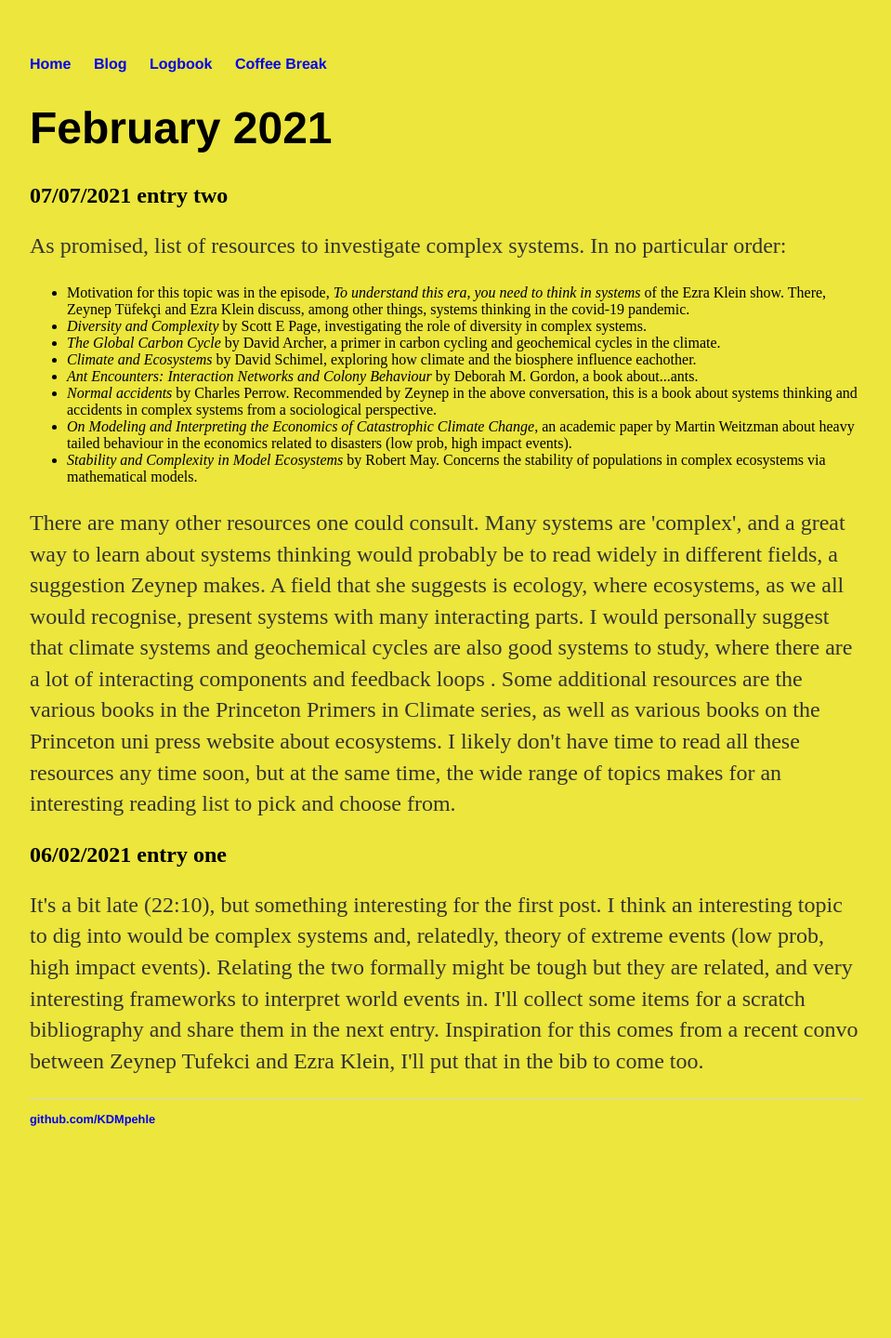
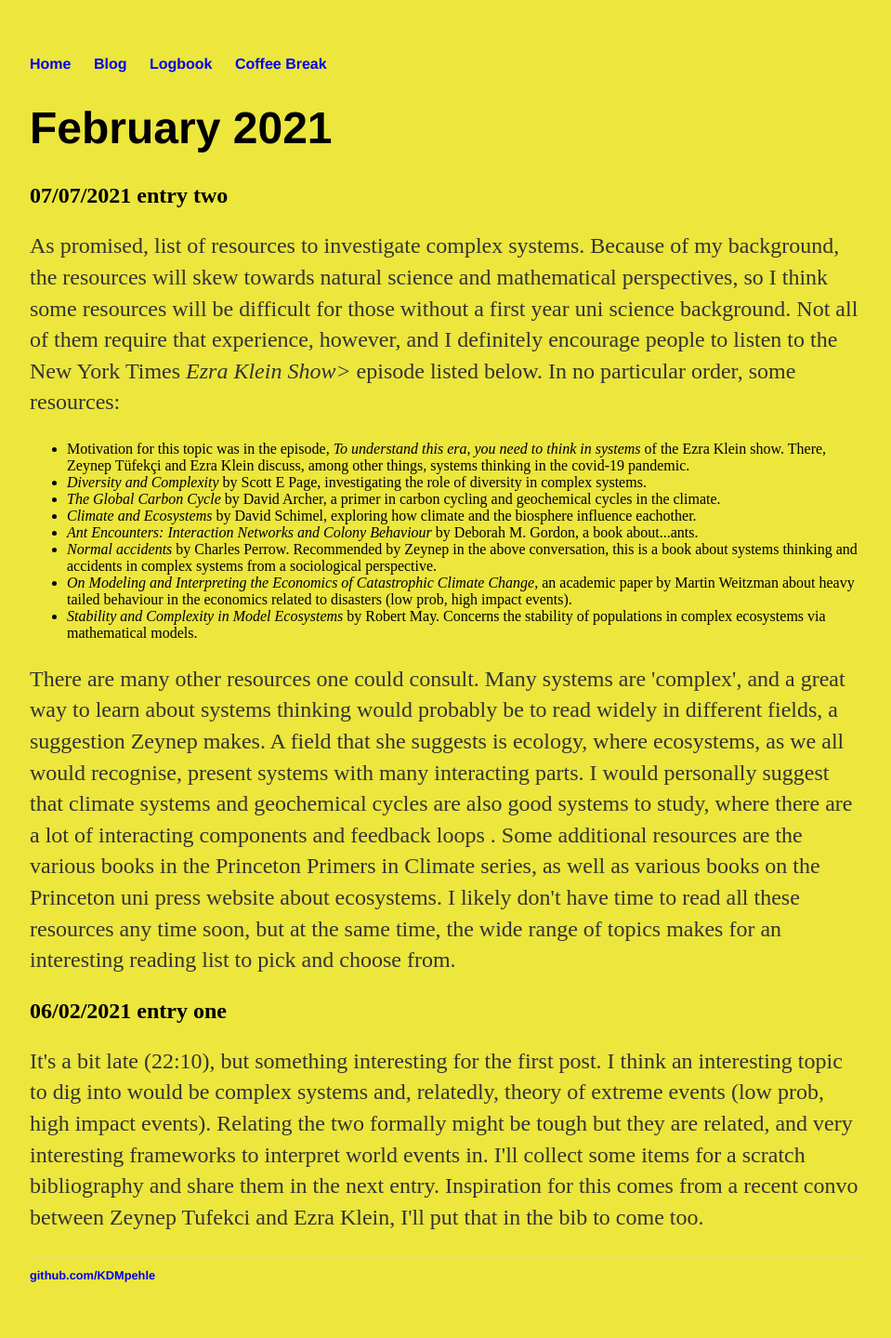
Before and after one commit to KDMpehle/KDMpehle.github.io, a Jekyll site: the page built from Logbook/_posts/2021-02-07-entry-one.md, in a window 1280 px wide. Shown: the whole page at 93% size, without its empty margins (160-1119 px from the left). Built offline with Jekyll 4.4.1, drawn with Linux system fonts in a browser that asks for light colours; before the commit the page ends 1271 px from its top, so only the background shows below that.

Commit message:
entry two feb2021 edited

```diff
--- a/Logbook/_posts/2021-02-07-entry-one.md
+++ b/Logbook/_posts/2021-02-07-entry-one.md
@@ -4,7 +4,7 @@ title: "February 2021"
 date: 2021-02-06
 ---
 <h2>07/07/2021 entry two</h2>
-<p> As promised, list of resources to investigate complex systems. In no particular order:
+<p> As promised, list of resources to investigate complex systems. Because of my background, the resources will skew towards natural science and mathematical perspectives, so I think some resources will be difficult for those without a first year uni science background. Not all of them require that experience, however, and I definitely encourage people to listen to the New York Times <i> Ezra Klein Show></i> episode listed below. In no particular order, some resources:
 <ul>
 <li> Motivation for this topic was in the episode, <i> To understand this era, you need to think in systems</i> of the Ezra Klein show. There, Zeynep T<span>&uuml;</span>fek<span>&#231;</span>i and Ezra Klein discuss, among other things, systems thinking in the covid-19 pandemic. </li>
 	<li> <i> Diversity and Complexity</i> by Scott E Page, investigating the role of diversity in complex systems. </li>
```
